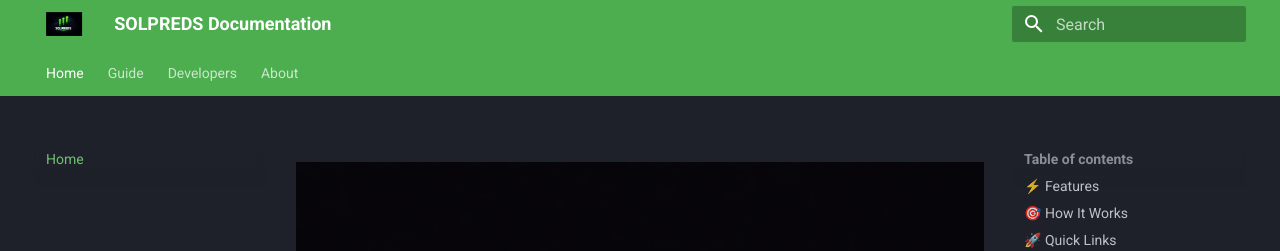
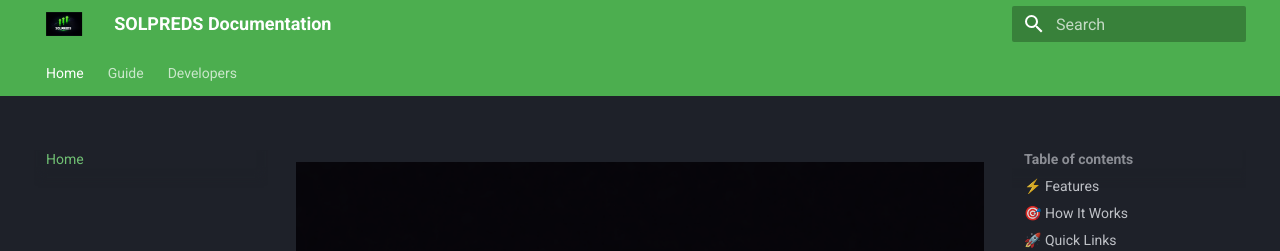
Before and after one commit to TheBlockchainGods/solpreds-docs, an MkDocs documentation site: the page built from docs/index.md, in a window 1280 px wide and 900 px high. Shown: the top 251 px of the window. Built offline with MkDocs 1.6.1 and Material for MkDocs 9.7.7, drawn with Linux system fonts in a browser that asks for light colours.

Commit message:
Fix emoji extension deprecation warnings

```diff
--- a/mkdocs.yml
+++ b/mkdocs.yml
@@ -30,7 +30,6 @@
       - WebSocket: developers/websocket.md
       - Code Examples: developers/examples.md
       - Official Links: developers/official-links.md
-  - About: about.md
 
 markdown_extensions:
   - pymdownx.highlight:
@@ -45,8 +44,8 @@
   - attr_list
   - md_in_html
   - pymdownx.emoji:
-      emoji_index: !!python/name:materialx.emoji.twemoji
-      emoji_generator: !!python/name:materialx.emoji.to_svg
+      emoji_index: !!python/name:material.extensions.emoji.twemoji
+      emoji_generator: !!python/name:material.extensions.emoji.to_svg
 
 extra:
   social:
```
Also changed, not shown: site/404.html, site/assets/images/banner.png (added), site/assets/images/logo-small.png (added), site/developers/api-reference/index.html, site/developers/developer-quickstart/index.html, site/developers/examples/index.html, site/developers/official-links/index.html, site/developers/quickstart/index.html, site/developers/websocket/index.html, site/guide/how-to-play/index.html, site/guide/introduction/index.html, site/guide/roadmap/index.html, site/index.html, site/search/search_index.json.
